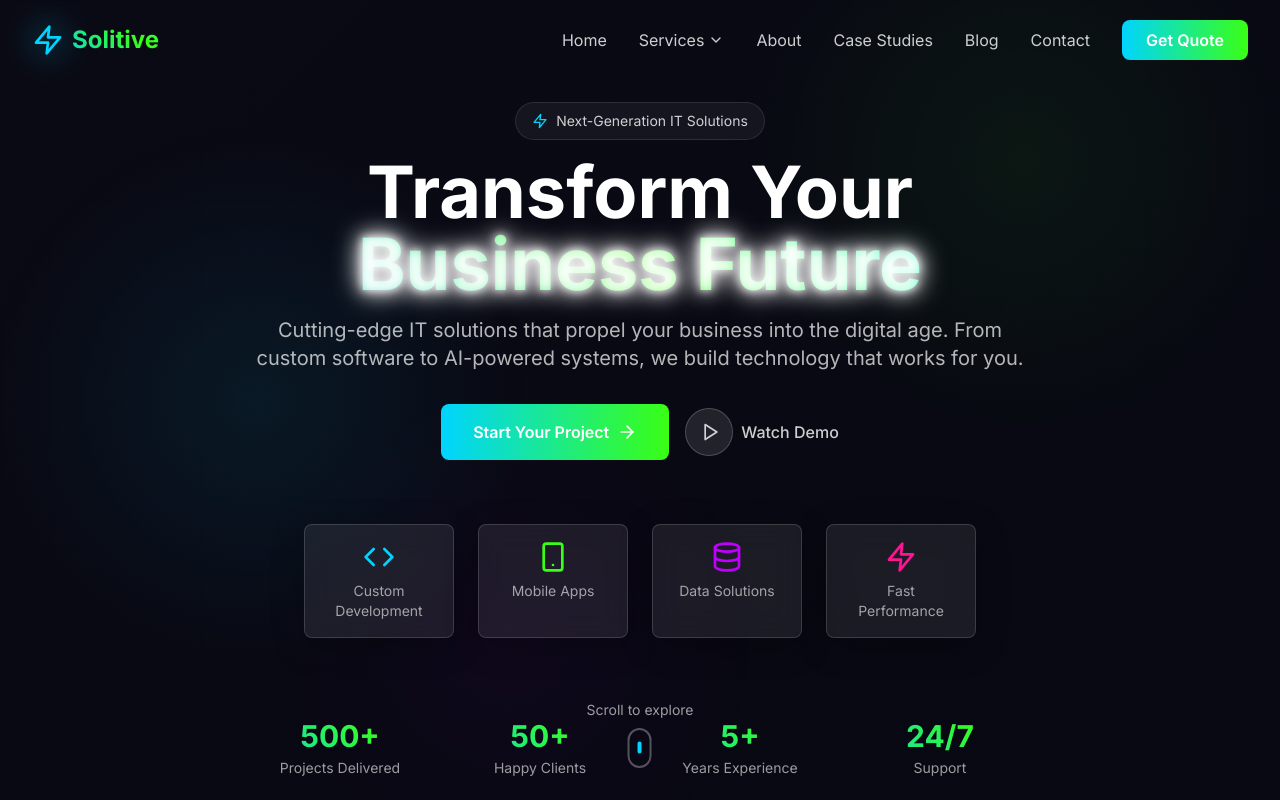
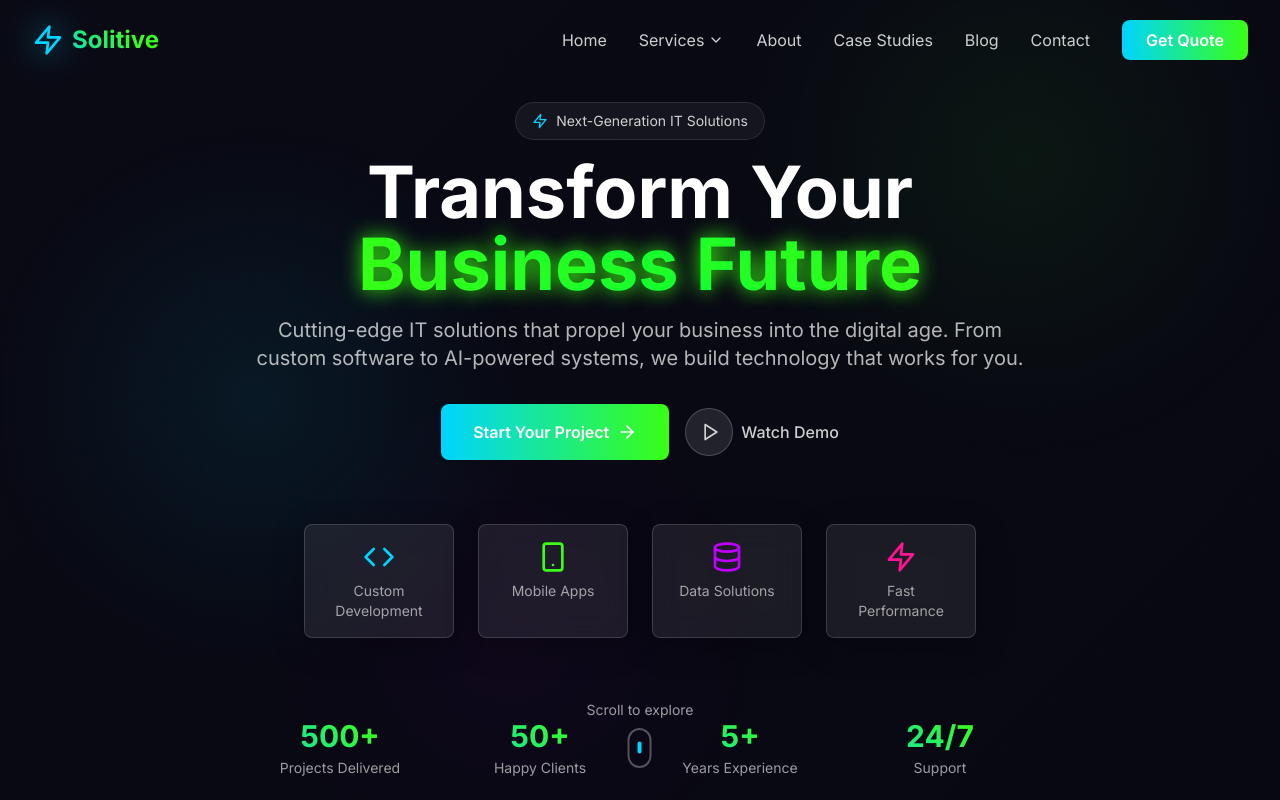
Before and after one commit to atiq1995/solitive-website, a Next.js app: page / in a window 1280 px wide. Shown: the top 800 px of the page. Built offline with nearby package versions, Linux system fonts and the light colour scheme.

Commit message:
Fix hero section gradient - change to bright green as requested

```diff
--- a/src/components/sections/HeroSection.tsx
+++ b/src/components/sections/HeroSection.tsx
@@ -83,12 +83,20 @@ const HeroSection = () => {
 
             <h1 className="text-4xl md:text-6xl lg:text-7xl font-bold leading-tight">
               <span className="block text-white">Transform Your</span>
-              <span className="block text-gradient glow-text" style={{
-                background: 'linear-gradient(45deg, #00D4FF 0%, #39FF14 50%, #00FFFF 100%)',
-                WebkitBackgroundClip: 'text',
-                WebkitTextFillColor: 'transparent',
-                backgroundClip: 'text'
-              }}>Business Future</span>
+              <span className="block glow-text">
+                              <span
+                style={{
+                  background: 'linear-gradient(45deg, #39FF14, #00FF41, #39FF14)',
+                  WebkitBackgroundClip: 'text',
+                  WebkitTextFillColor: 'transparent',
+                  backgroundClip: 'text',
+                  color: '#39FF14',
+                  textShadow: '0 0 20px #39FF14'
+                }}
+              >
+                Business Future
+              </span>
+              </span>
             </h1>
 
             <p className="text-lg md:text-xl text-white/70 max-w-3xl mx-auto leading-relaxed">
```
